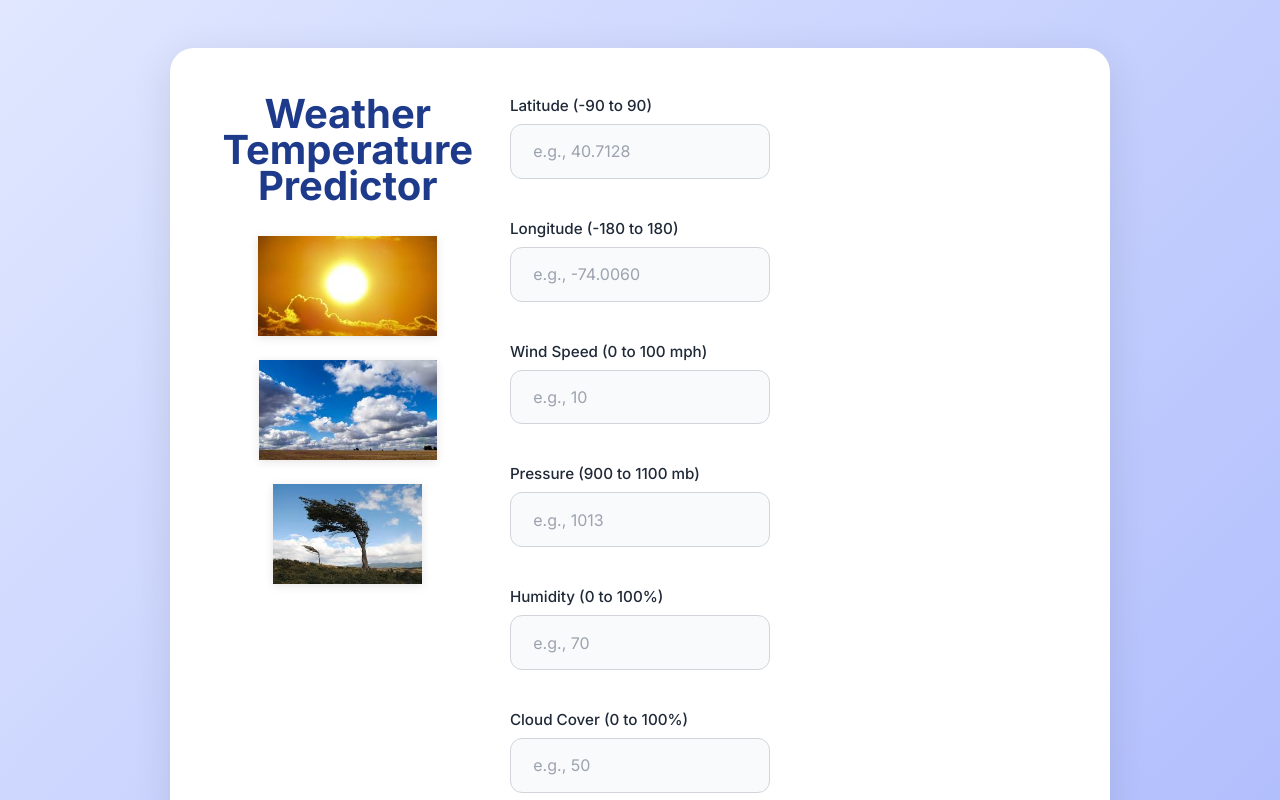
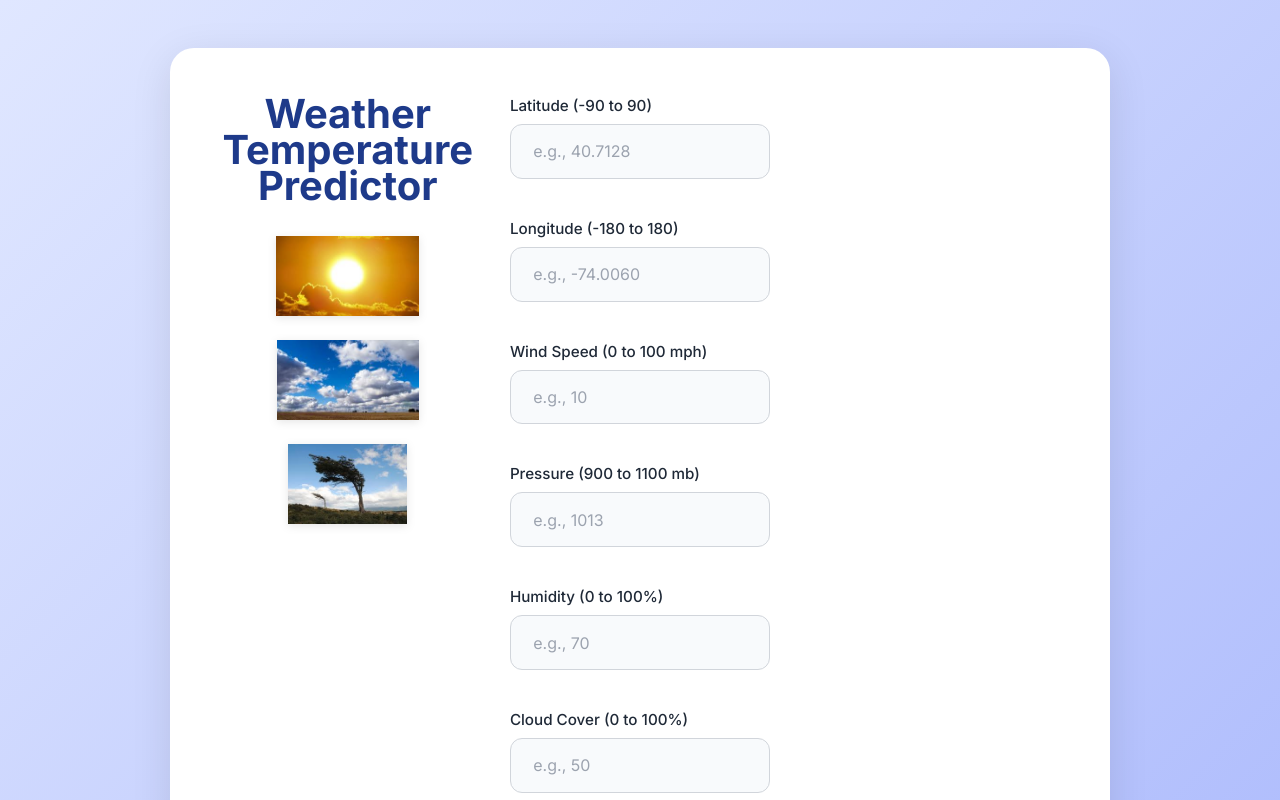
Before and after one commit to abinesh-akr/DS-frontend, a React (Create React App) app: page / in a window 1280 px wide. Shown: the top 800 px of the page. Built offline with nearby package versions, Linux system fonts and the light colour scheme.

Commit message:
Update App.css

```diff
--- a/src/App.css
+++ b/src/App.css
@@ -74,8 +74,8 @@ body {
 }
 
 .weather-image {
-  width: 200px;
-  height: 100px;
+  width: 150px;
+  height: 80px;
   object-fit: contain;
   filter: drop-shadow(0 2px 4px rgba(0, 0, 0, 0.1));
   transition: transform 0.3s ease;
```
